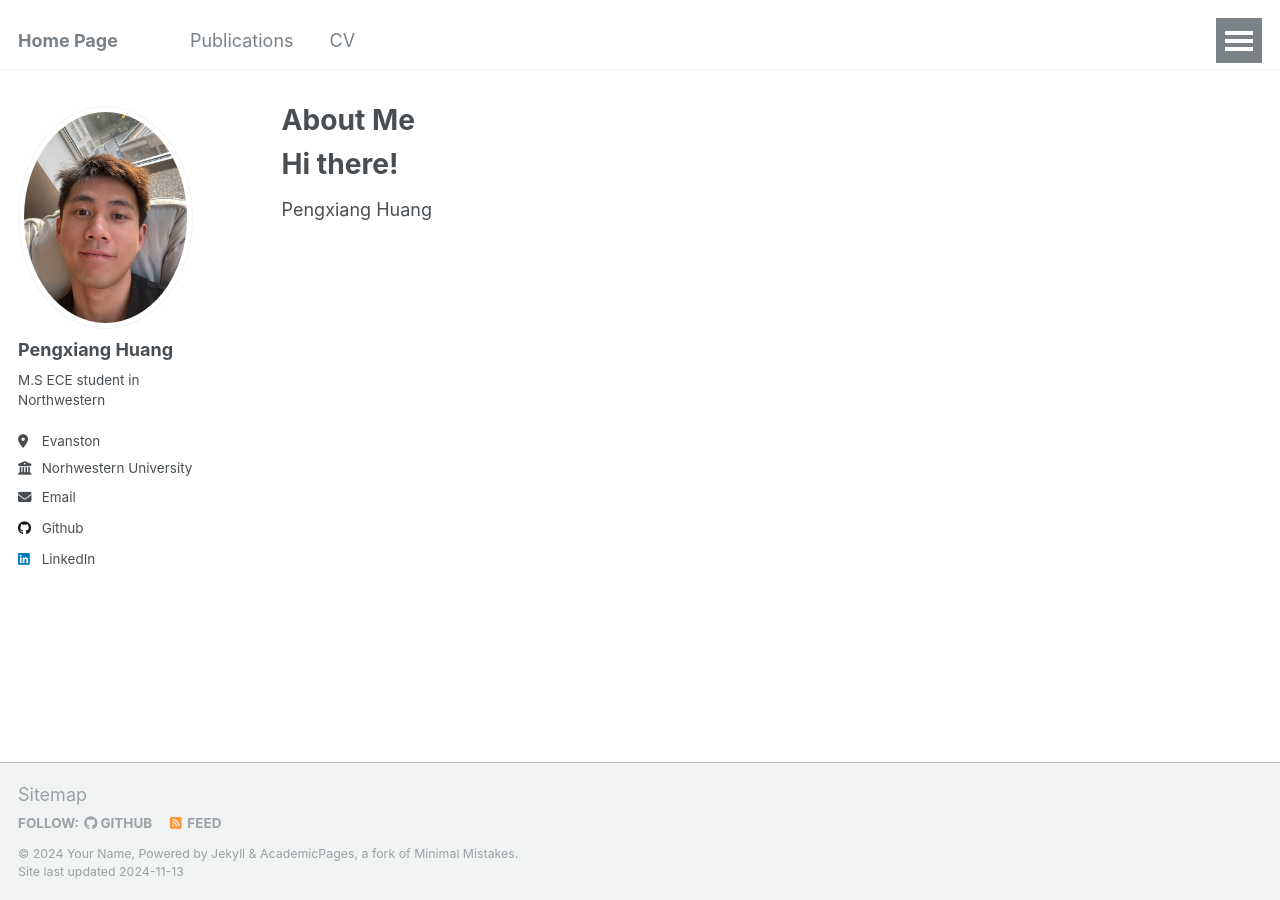
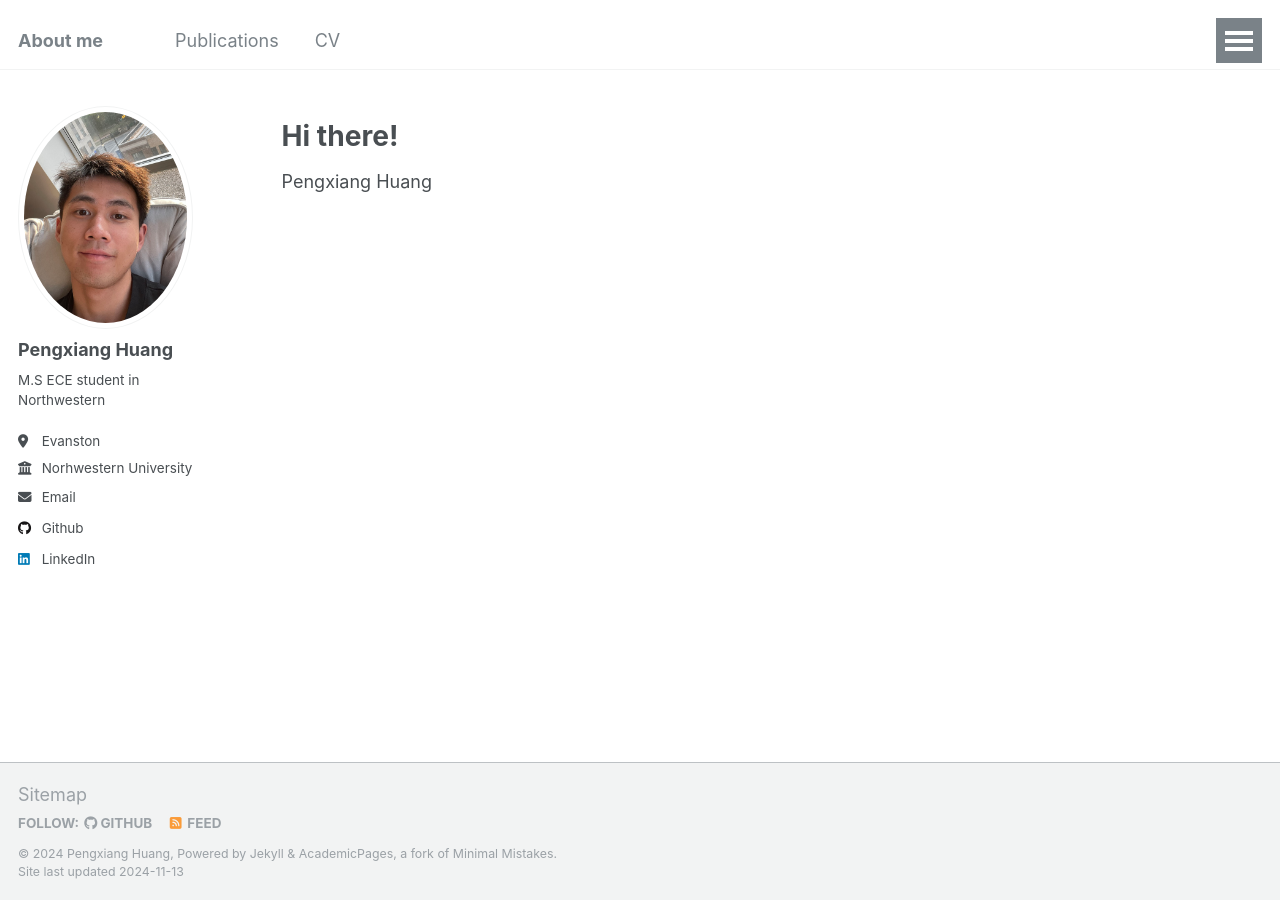
Before and after one commit to Pengxiang-Huang/Pengxiang-Huang.github.io, a Jekyll site: the page built from _pages/about.md, in a window 1280 px wide. Built offline with Jekyll 4.4.1, drawn with Linux system fonts in a browser that asks for light colours.

Commit message:
minor changes

```diff
--- a/_config.yml
+++ b/_config.yml
@@ -8,9 +8,9 @@
 
 # Basic Site Settings
 locale                   : "en-US"
-title                    : "Home Page"
+title                    : "About me"
 title_separator          : "-"
-name                     : &name "Your Name"
+name                     : &name "Pengxiang Huang"
 description              : &description "personal description"
 url                      : https://pengxiang-huang.github.io
 baseurl                  : "" # the subpath of your site, e.g. "/blog"
```
Also changed, not shown: _pages/about.md (+1 -1 lines).
